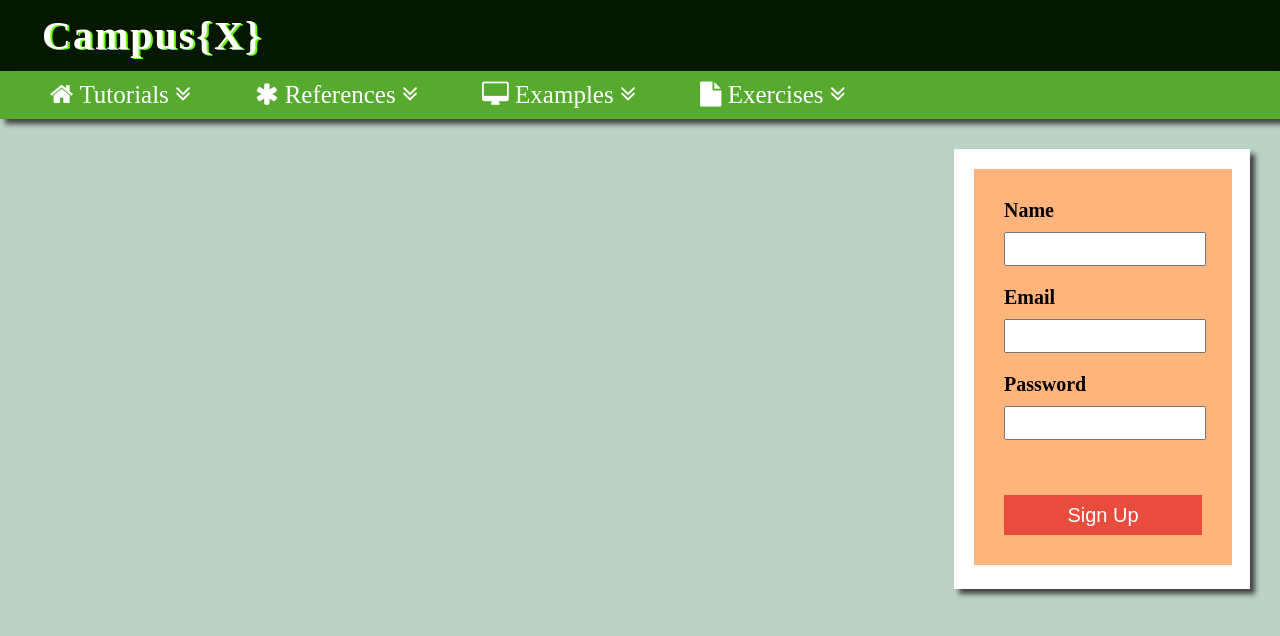
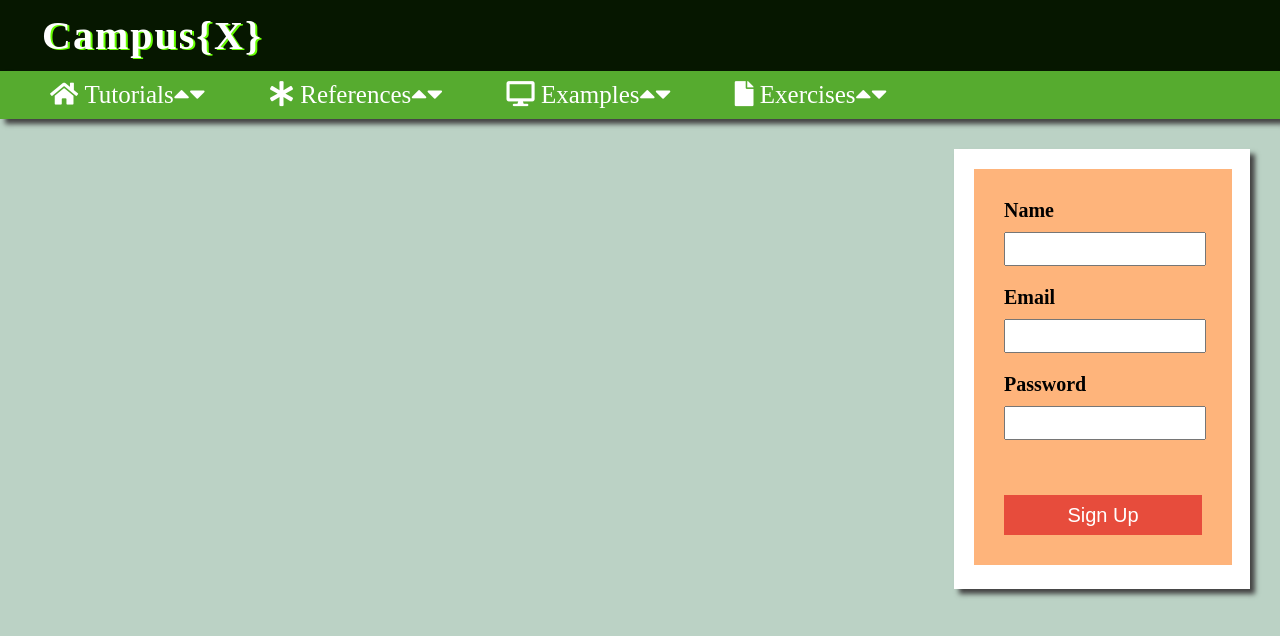
Before and after one commit to Susmita-Karmakar/css-task5, a plain HTML site: page index.html in a window 1280 px wide. Drawn offline with Linux system fonts and the light colour scheme.

Commit message:
Update index.html

```diff
--- a/index.html
+++ b/index.html
@@ -5,6 +5,10 @@
     <meta name="viewport" content="width=device-width, initial-scale=1.0">
 	<link rel="stylesheet" type="text/css" href="style.css">
 	<link rel="stylesheet" type="text/css" href="https://stackpath.bootstrapcdn.com/font-awesome/4.7.0/css/font-awesome.min.css">
+
+    <link href="https://cdnjs.cloudflare.com/ajax/libs/font-awesome/5.13.0/css/all.min.css" rel="stylesheet">
+    <link href="https://fonts.googleapis.com/icon?family=Material+Icons" rel="stylesheet">
+
 	<title>MEGAMENU CSS TASK5</title>
 </head>
 <body>
@@ -15,7 +19,7 @@
 	<div class="navbar-2">
 		<ul>
 			<li>
-				<a href="#" class="btn-1"><span><i class="fa fa-home"></i>&nbsp</span>Tutorials<span>&nbsp<i class="fa fa-angle-double-down"></i></span></a>
+				<a href="#" class="btn-1"><span><i class="fa fa-home"></i>&nbsp</span>Tutorials<i class='fas fa-caret-up'></i><i class='fas fa-caret-down'></i></a>
 				<div class="container-1">
 					<div class="div-1">
 						<ul class="table">
@@ -82,7 +86,7 @@
 
 			</li>
 			<li>
-				<a href="#" class="btn-1"><span><i class="fa fa-asterisk"></i>&nbsp</span>References<span>&nbsp<i class="fa fa-angle-double-down"></i></span></a>
+				<a href="#" class="btn-1"><span><i class="fa fa-asterisk"></i>&nbsp</span>References<i class='fas fa-caret-up'></i><i class='fas fa-caret-down'></i></a>
 
 				<div class="container-2">
 					<div class="div-1">
@@ -126,7 +130,7 @@
 				</div>
 			</li>
 			<li>
-				<a href="#" class="btn-1"><span><i class="fa fa-desktop"></i>&nbsp</span>Examples<span>&nbsp<i class="fa fa-angle-double-down"></i></span></a>
+				<a href="#" class="btn-1"><span><i class="fa fa-desktop"></i>&nbsp</span>Examples<i class='fas fa-caret-up'></i><i class='fas fa-caret-down'></i></a>
 
 				<div class="container-3">
 					<div class="div-1">
@@ -167,7 +171,7 @@
 
 			</li>
 			<li>
-				<a href="#" class="btn-1"><span><i class="fa fa-file"></i>&nbsp</span>Exercises<span>&nbsp<i class="fa fa-angle-double-down"></i></span></a>
+				<a href="#" class="btn-1"><span><i class="fa fa-file"></i>&nbsp</span>Exercises<i class='fas fa-caret-up'></i><i class='fas fa-caret-down'></i></a>
 
 				<div class="container-4">
 					<div class="div-1">
```
